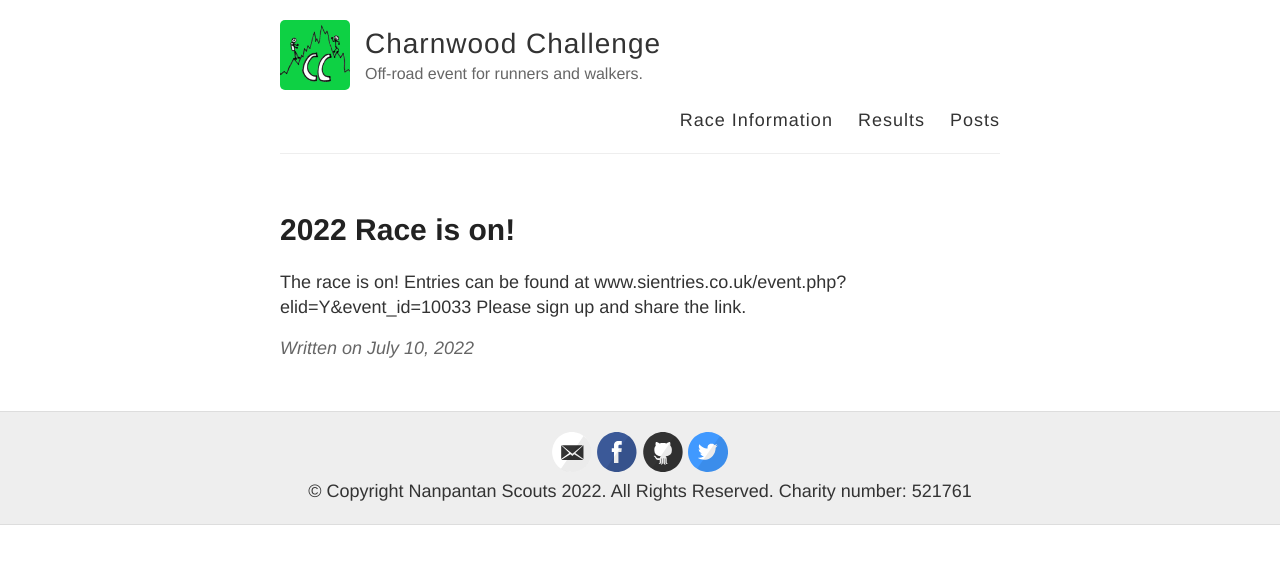
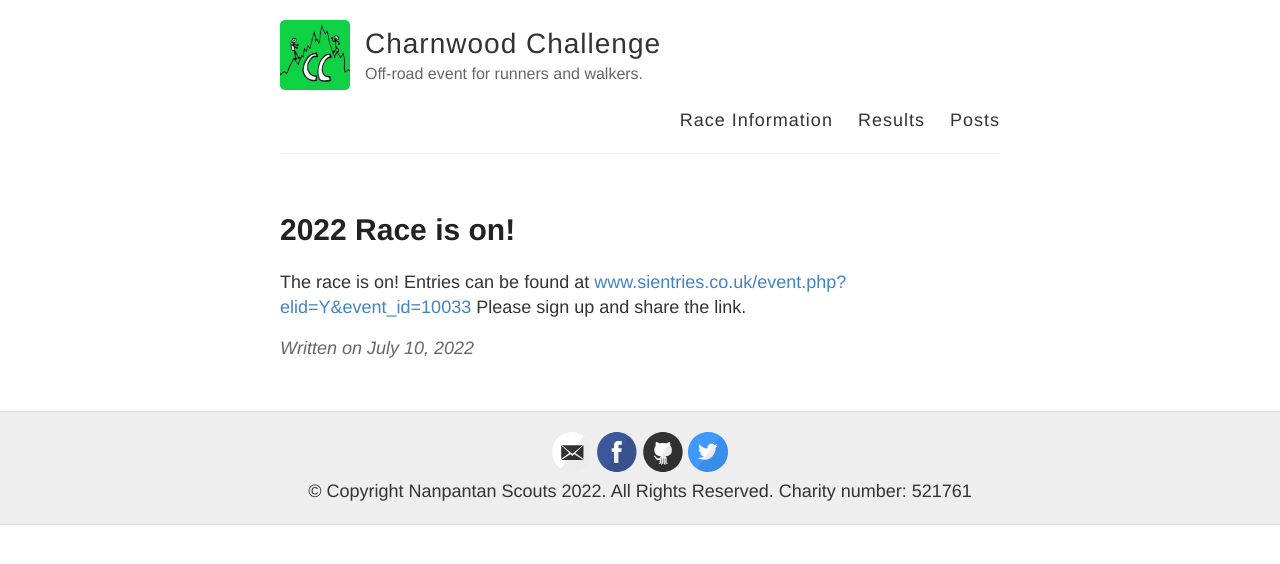
Before and after one commit to Charnwood-Challenge/Charnwood-Challenge.github.io, a Jekyll site: the page built from _posts/2022-07-10-Race-Live.md, in a window 1280 px wide. Shown: the top 564 px of the page. Built offline with Jekyll 4.4.1, drawn with Linux system fonts in a browser that asks for light colours; part of the change alters nothing that is shown.

```diff
--- a/_posts/2022-07-10-Race-Live.md
+++ b/_posts/2022-07-10-Race-Live.md
@@ -4,4 +4,4 @@ title: 2022 Race is on!
 ---
 
 
-The race is on! Entries can be found at www.sientries.co.uk/event.php?elid=Y&event_id=10033 Please sign up and share the link.
+The race is on! Entries can be found at [www.sientries.co.uk/event.php?elid=Y&event_id=10033](https://www.sientries.co.uk/list.php?event_id=10033) Please sign up and share the link.
```
